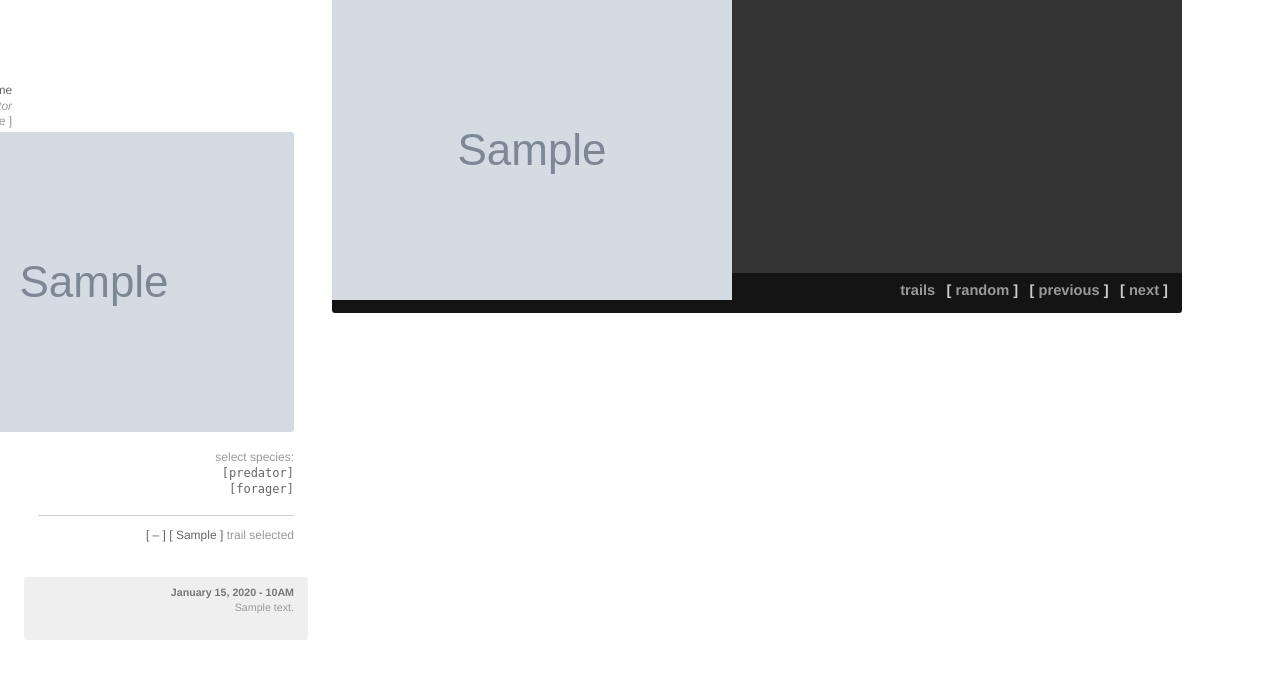
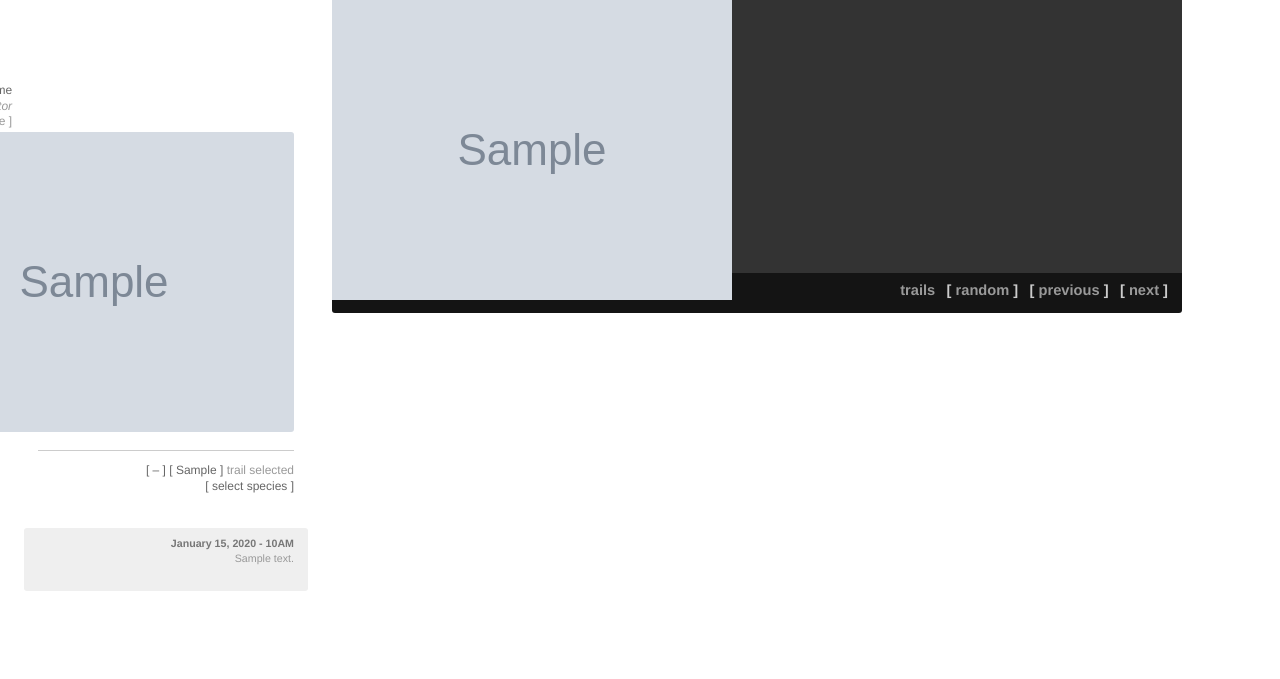
Before and after one commit to Turbulence-org/openspace-wilderness, a Django app: template openspace/templates/sub-base.html in a window 1280 px wide. Shown: the top 679 px of the page. Run offline with Django 3.2, Linux system fonts and the light colour scheme; the template is opened without the code that fills it: most values are stand-ins (such as "Sample title", 1, 10 or a date in 2020); grey boxes marked "Sample" are stand-in pictures.

Commit message:
made the species select layout better

```diff
--- a/openspace/templates/session-hud.html
+++ b/openspace/templates/session-hud.html
@@ -10,17 +10,13 @@
         </div>
     </div>
     <div class="clear"></div>
-
-    {% if not session_lock %}
-    <div id="sessionBlock">
-        <p>select species:<br/>
-        <span class="mono"><a href="{% url 'profiles:createProfile' 3 %}">[predator]</a><br/>
-        <a href="{% url 'profiles:createProfile' 4 %}">[forager]</a></span></p>
-    </div>
-    {% endif %}
-
     <div id="sessionAction" class="sessionBlock topLine">
         <h4>{% if selected_trail != 'no' %}<a href="{% url 'tags:deselectTrail' %}">[ &ndash; ]</a> <a href="{% url 'tags:tag' selected_trail_id %}">[ {{ selected_trail }} ]</a>{% else %}no{% endif %} trail selected</h4>
+        {% if not session_lock %}<div id="sessionBlock">
+            <h4><a data-mark="speciesSelect" class="toggle">[ select species ]</a></h4>
+            <div id="speciesSelect" class="hiddenToggle"><br/><h4>eat active profiles - <a href="{% url 'profiles:createProfile' 3 %}">[ predator ]</a><br/>
+            graze post content - <a href="{% url 'profiles:createProfile' 4 %}">[ forager ]</a></h4></div>
+        </div>{% endif %}
         {% if is_pred_prey %}
         <p><span class="large{% if session_energy <= 10 %} warning{% endif %}">[ {{ session_energy }} ]</span><br/><em>energy</em></p>
         {% if kosher %}{% if is_post %}<a href="{% url 'profiles:grazePost' profile.id post.id %}">{% else %}<a href="{% url 'profiles:grazeProfile' profile.id %}">{% endif %}<div class="button graze">graze</div></a>
```
